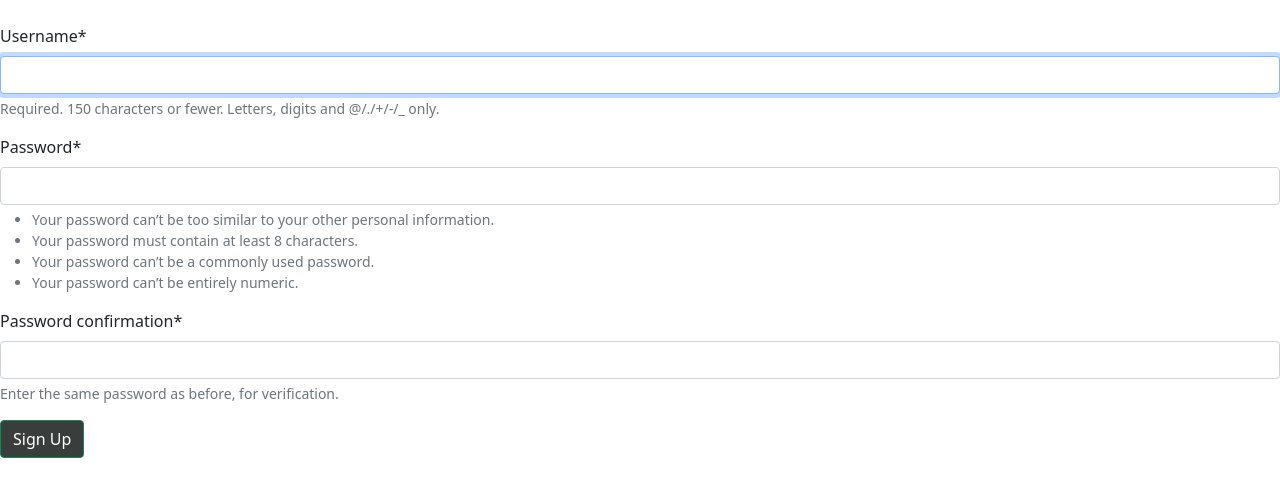
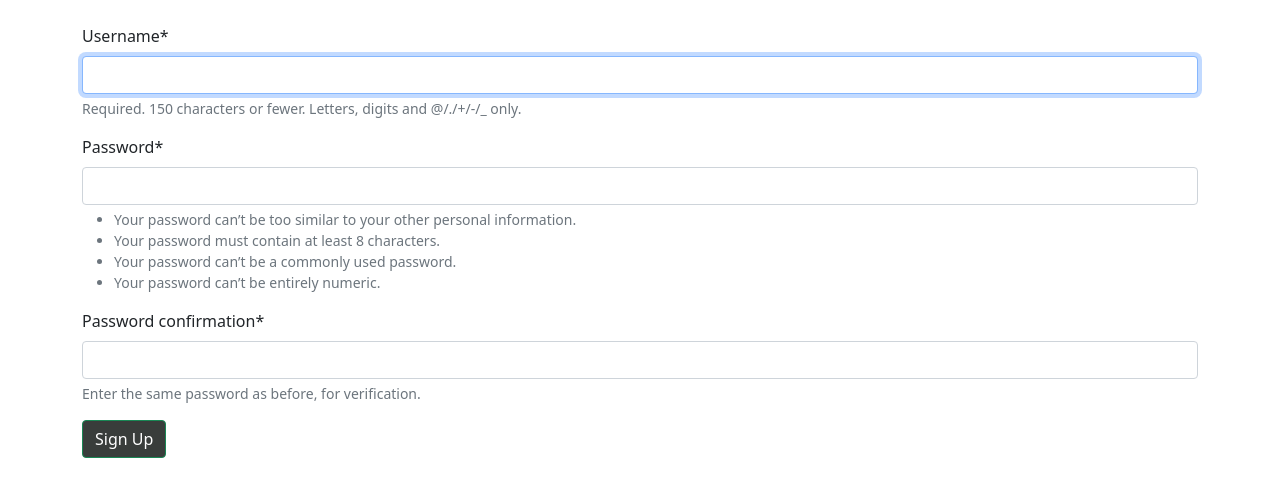
Before and after one commit to victord96/5_django_projects, a Django app: page /blog/register/ in a window 1280 px wide. Shown: the part 56-553 px from the top of the page. Run offline with Django 3.2, Linux system fonts and the light colour scheme; some libraries are stand-ins or nearby versions.

Commit message:
All content blocks inside containers

```diff
--- a/django-blog/blog/templates/blog/category_form.html
+++ b/django-blog/blog/templates/blog/category_form.html
@@ -1,6 +1,7 @@
 {% extends "blog/base.html" %}
 
 {% block content %}
+<div class="container">
 <br>
 
 <h2>Existing categories:</h2>
@@ -23,6 +24,7 @@
         <br>
         <input class="btn btn-success" type="button" onclick="history.back();" value="Back">
     {% endif %}
+</div>
 
 {% endfor %}
 
--- a/django-blog/blog/templates/blog/comment_confirm_delete.html
+++ b/django-blog/blog/templates/blog/comment_confirm_delete.html
@@ -1,6 +1,7 @@
 {% extends "blog/base.html" %}
 
 {% block content %}
+<div class="container">
 <br>
 <form method="post">{% csrf_token %}
     <p>Are you sure you want to delete "{{ object }}"?</p>
@@ -8,4 +9,5 @@
     <input class="btn btn-success" type="submit" value="Confirm">
     <input class="btn btn-success" type="button" onclick="history.back();" value="Back">
 </form>
+</div>
 {% endblock %}
--- a/django-blog/blog/templates/blog/comment_form.html
+++ b/django-blog/blog/templates/blog/comment_form.html
@@ -1,10 +1,12 @@
 {% extends "blog/base.html" %}
 
 {% block content %}
+<div class="container">
 <br>
 <form method="post">{% csrf_token %}
     {{ form.as_p }}
     <input class="btn btn-success" type="submit" value="Save">
     <input class="btn btn-success" type="button" onclick="history.back();" value="Back">
 </form>
+</div>
 {% endblock %}
--- a/django-blog/blog/templates/blog/detail.html
+++ b/django-blog/blog/templates/blog/detail.html
@@ -5,7 +5,7 @@
 {% endblock %}
 
 {% block content %}
-
+<div class="container">
 <br>
 
 <div class="post-upper">
@@ -74,5 +74,5 @@ This post doesn´t have comments.
 {% endif %}
 <div class="space"></div>
 <a href="{% url 'blog:index' %}" class="btn btn-success">Back</a>
-
+</div>
 {% endblock %}
--- a/django-blog/blog/templates/blog/edit_profile.html
+++ b/django-blog/blog/templates/blog/edit_profile.html
@@ -1,6 +1,7 @@
 {% extends "blog/base.html" %}
 
 {% block content %}
+<div class="container">
     <br>
     <form method="post" enctype="multipart/form-data" formnovalidate>{% csrf_token %}
         <div class="row">
@@ -41,4 +42,5 @@
         <input class="btn btn-success" type="button" onclick="history.back();" value="Back">
         <input type="hidden">
     </form>
+</div>
 {% endblock %}
--- a/django-blog/blog/templates/blog/header.html
+++ b/django-blog/blog/templates/blog/header.html
@@ -24,7 +24,7 @@
   <!--header of login-->
   {% if request.path == the_url %}
   <link rel='stylesheet' href="{% static 'css/signin.css' %}">
-  {% endif %}
+  {% else %}
 </head>
 
 <!-- Header bar -->
@@ -107,3 +107,4 @@
     </div>
   </nav>
 </body>
+{% endif %}
--- a/django-blog/blog/templates/blog/post_confirm_delete.html
+++ b/django-blog/blog/templates/blog/post_confirm_delete.html
@@ -1,6 +1,7 @@
 {% extends "blog/base.html" %}
 
 {% block content %}
+<div class="container">
 <br>
 <form method="post">{% csrf_token %}
     <p>Are you sure you want to delete "{{ post.title }}"?</p>
@@ -8,4 +9,5 @@
     <input class="btn btn-success" type="submit" value="Confirm">
     <input class="btn btn-success" type="button" onclick="history.back();" value="Back">
 </form>
+</div>
 {% endblock %}
--- a/django-blog/blog/templates/blog/post_form.html
+++ b/django-blog/blog/templates/blog/post_form.html
@@ -1,6 +1,7 @@
 {% extends "blog/base.html" %}
 
 {% block content %}
+<div class="container">
 <br>
 <form method="post" enctype="multipart/form-data">{% csrf_token %}
     {{ form.media }}
@@ -8,4 +9,5 @@
     <input class="btn btn-success" type="submit" value="Save">
     <input class="btn btn-success" type="button" onclick="history.back();" value="Back">
 </form>
+</div>
 {% endblock %}
--- a/django-blog/blog/templates/blog/register.html
+++ b/django-blog/blog/templates/blog/register.html
@@ -1,10 +1,11 @@
 {% extends "blog/base.html" %} {% load crispy_forms_tags %}
 
 {% block content %}
+<div class="container">
 <br>
 <form method="post">{% csrf_token %}
     {{ form|crispy }}
     <button class="btn btn-success" type="submit"> Sign Up</button>
 </form>
-
+</div>
 {% endblock %}
```
